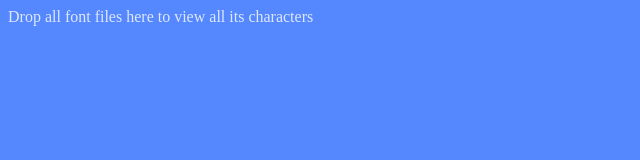
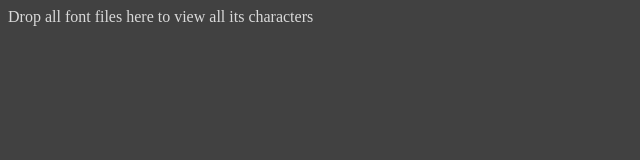
Before and after one commit to gm3290/fontviewer, a plain HTML site: page index.html in a window 1280 px wide. Shown: the whole page, without its empty margins (0-640 px from the left). Drawn offline with Linux system fonts and the light colour scheme.

Commit message:
change background color

```diff
--- a/styles.css
+++ b/styles.css
@@ -1,5 +1,5 @@
 body {
-  background-color: #5588ff;
+  background-color: #414141;
   color: rgba(255, 255, 255, 0.8);
 }
 a {
```
